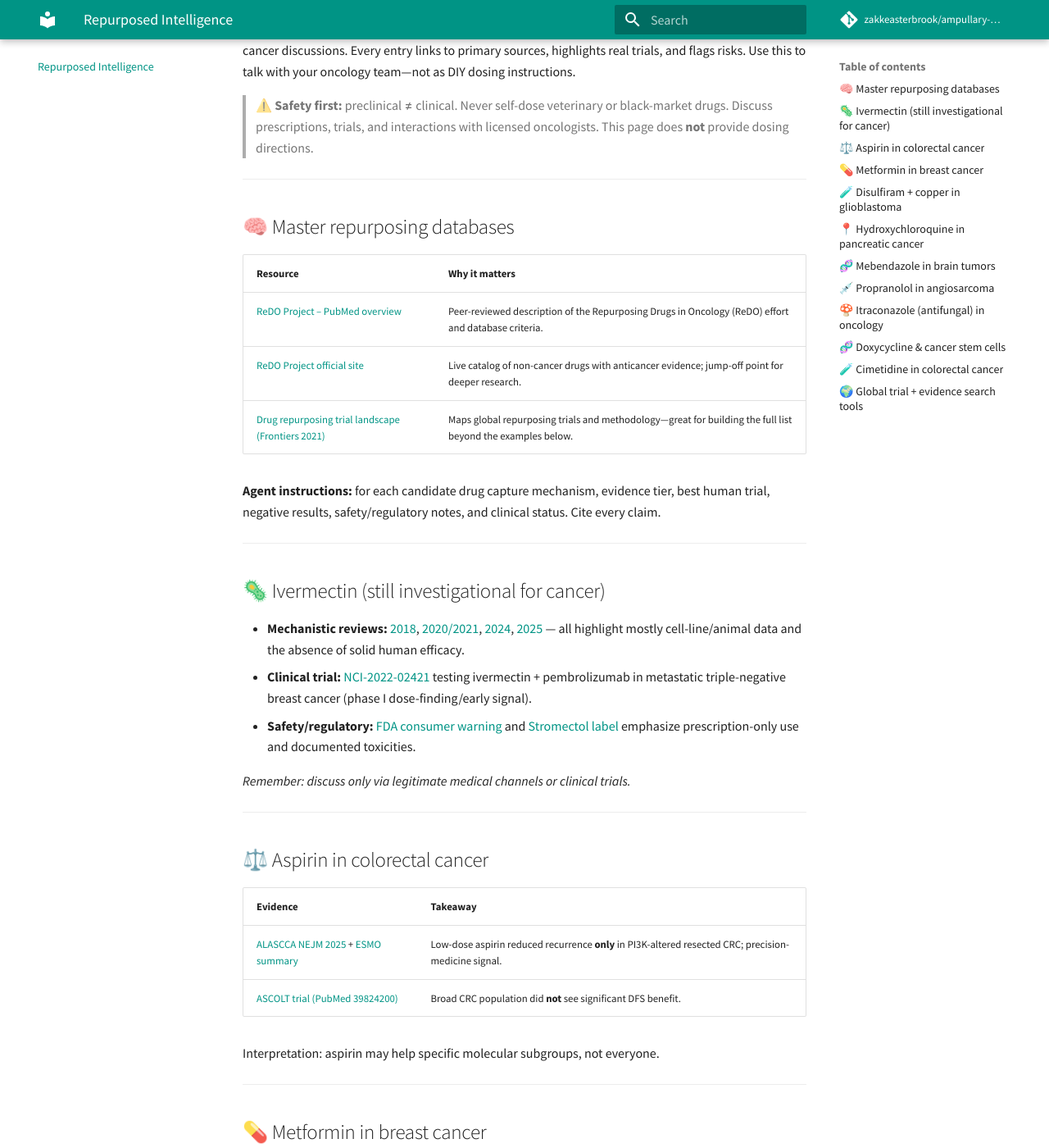
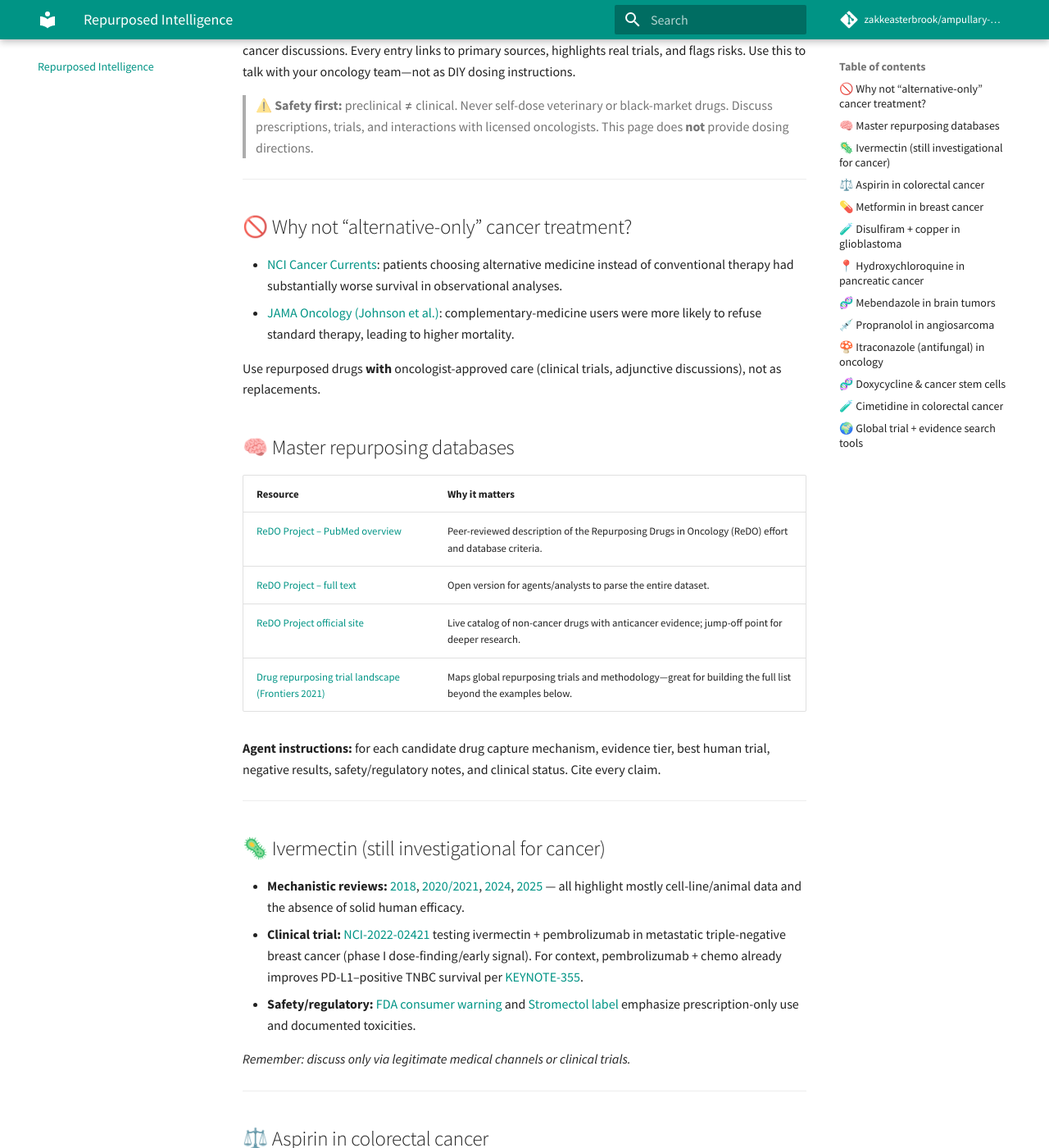
Before and after one commit to zakkeasterbrook/ampullary-duodenal-cancer-research-hub, an MkDocs documentation site: the page built from docs/repurposed-database.md, in a window 1280 px wide and 1400 px high, scrolled down 204 px. Shown: the whole window at 82% size. Built offline with MkDocs 1.6.1 and Material for MkDocs 9.7.7, drawn with Linux system fonts in a browser that asks for light colours; comment, search, counter and statistics services are not loaded.

```diff
--- a/docs/repurposed-database.md
+++ b/docs/repurposed-database.md
@@ -6,11 +6,19 @@
 
 ---
 
+## 🚫 Why not “alternative-only” cancer treatment?
+
+- [NCI Cancer Currents](https://www.cancer.gov/news-events/cancer-currents-blog/2017/alternative-medicine-cancer-survival): patients choosing alternative medicine instead of conventional therapy had substantially worse survival in observational analyses.
+- [JAMA Oncology (Johnson et al.)](https://pubmed.ncbi.nlm.nih.gov/30027204/): complementary-medicine users were more likely to refuse standard therapy, leading to higher mortality.
+
+Use repurposed drugs **with** oncologist-approved care (clinical trials, adjunctive discussions), not as replacements.
+
 ## 🧠 Master repurposing databases
 
 | Resource | Why it matters |
 |----------|----------------|
 | [ReDO Project – PubMed overview](https://pubmed.ncbi.nlm.nih.gov/30679953/) | Peer-reviewed description of the Repurposing Drugs in Oncology (ReDO) effort and database criteria. |
+| [ReDO Project – full text](https://pmc.ncbi.nlm.nih.gov/articles/PMC6345075/) | Open version for agents/analysts to parse the entire dataset. |
 | [ReDO Project official site](https://www.redo-project.org/) | Live catalog of non-cancer drugs with anticancer evidence; jump-off point for deeper research. |
 | [Drug repurposing trial landscape (Frontiers 2021)](https://www.frontiersin.org/articles/10.3389/fphar.2021.790952/full) | Maps global repurposing trials and methodology—great for building the full list beyond the examples below. |
 
@@ -21,7 +29,7 @@
 ## 🦠 Ivermectin (still investigational for cancer)
 
 - **Mechanistic reviews:** [2018](https://www.ncbi.nlm.nih.gov/pmc/articles/PMC5835698/), [2020/2021](https://www.ncbi.nlm.nih.gov/pmc/articles/PMC7505114/), [2024](https://www.ncbi.nlm.nih.gov/pmc/articles/PMC11008553/), [2025](https://www.ncbi.nlm.nih.gov/pmc/articles/PMC12566834/) — all highlight mostly cell-line/animal data and the absence of solid human efficacy.
-- **Clinical trial:** [NCI-2022-02421](https://www.cancer.gov/about-cancer/treatment/clinical-trials/search/v?id=NCI-2022-02421) testing ivermectin + pembrolizumab in metastatic triple-negative breast cancer (phase I dose-finding/early signal).
+- **Clinical trial:** [NCI-2022-02421](https://www.cancer.gov/research/participate/clinical-trials-search/v?id=NCI-2022-02421) testing ivermectin + pembrolizumab in metastatic triple-negative breast cancer (phase I dose-finding/early signal). For context, pembrolizumab + chemo already improves PD-L1–positive TNBC survival per [KEYNOTE-355](https://www.cancer.gov/news-events/cancer-currents-blog/2022/pembrolizumab-triple-negative-breast-cancer-improves-survival).
 - **Safety/regulatory:** [FDA consumer warning](https://www.fda.gov/consumers/consumer-updates/ivermectin-and-covid-19) and [Stromectol label](https://www.accessdata.fda.gov/drugsatfda_docs/label/2009/050742s024s025lbl.pdf) emphasize prescription-only use and documented toxicities.
 
 _Remember: discuss only via legitimate medical channels or clinical trials._
--- a/mkdocs.yml
+++ b/mkdocs.yml
@@ -22,6 +22,7 @@ nav:
   - "Clinical Trials": clinical-trials.md
   - "Real-World Experiences": real-world.md
   - "Integrative & Supportive Care": supportive-care.md
+  - "Integrative Evidence": integrative-evidence.md
   - "Practical Playbook": practical-playbook.md
   - "Video Library": video-library.md
   - Glossary: glossary.md
```
Also changed, not shown: other parts of docs/repurposed-database.md (+1 -1 lines), docs/alternative-toolkit.md (+3 -3 lines), docs/integrative-evidence.md (added, +64 -0 lines), docs/supportive-care.md (+8 -0 lines).
